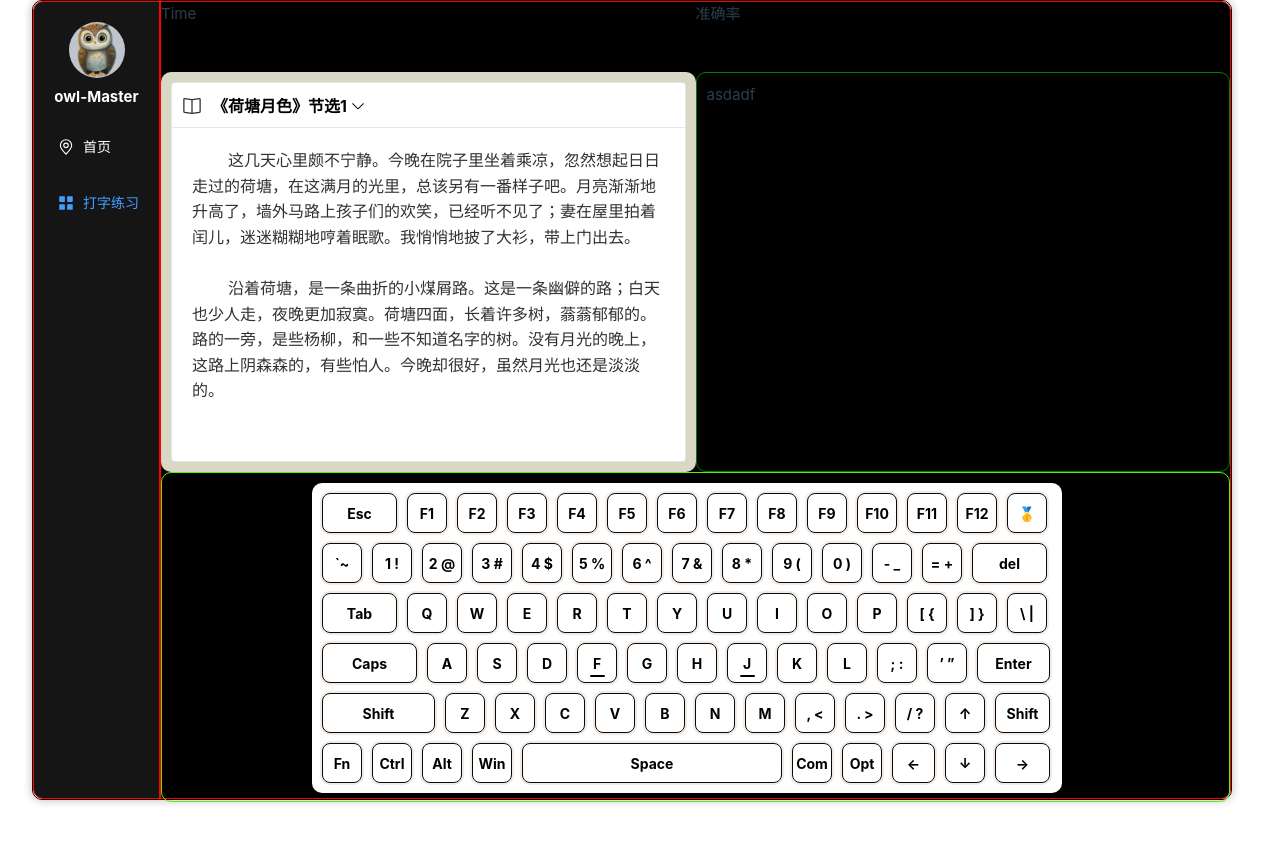
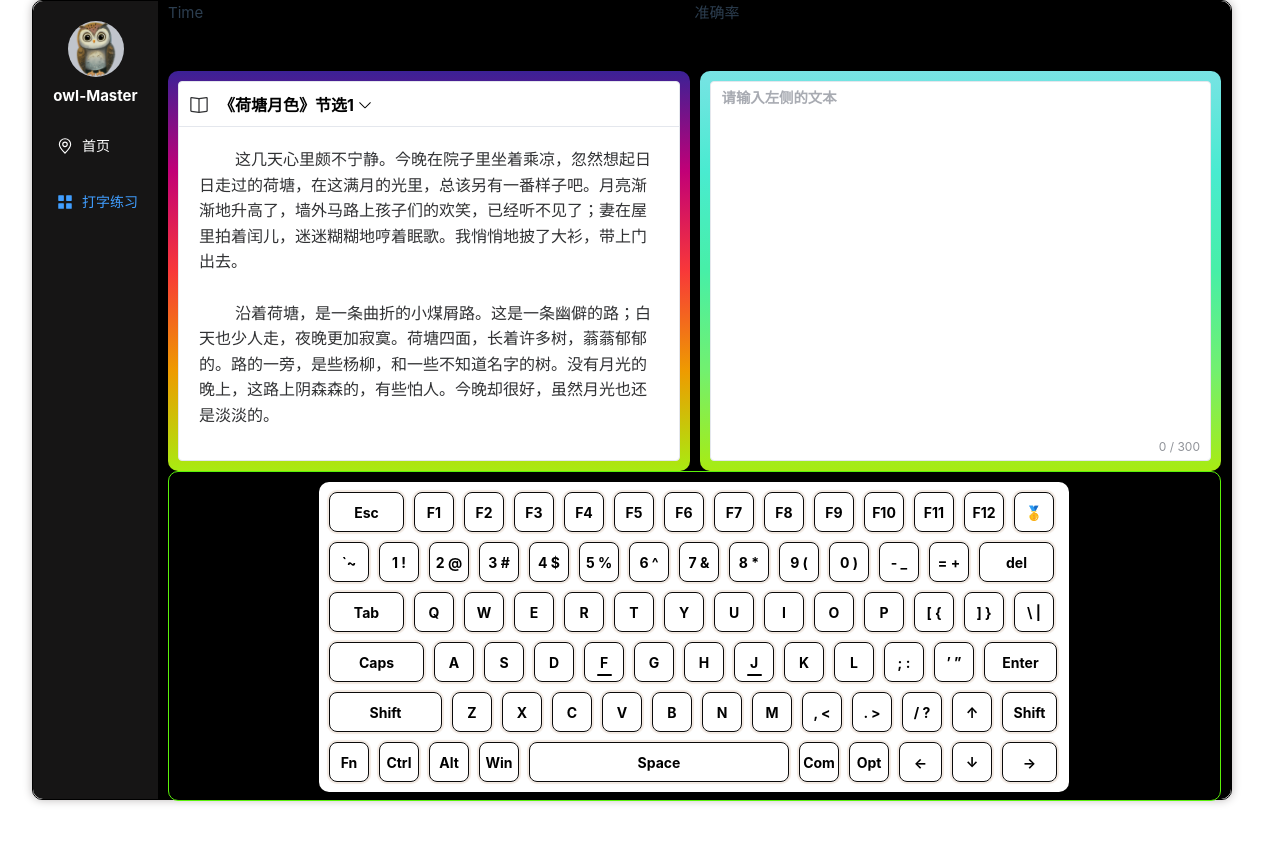
Before and after one commit to northcastle/Owl, a Vue app: page /typingPractice in a window 1280 px wide. Shown: the top 842 px of the page. Built offline with nearby package versions, Linux system fonts and the light colour scheme.

Commit message:
add right text area

```diff
--- a/src/views/HomeView.vue
+++ b/src/views/HomeView.vue
@@ -66,16 +66,18 @@ const menuList:Array<MenuObj> = reactive([
 
   .menu{
     flex: 1;
-    border: 1px solid red;
+    border: 0px solid red;
     text-align: center;
     background-color: rgb(22, 21, 21);
     border-radius: 10px 0px 0px 10px;
   }
   .content{
     flex:9;
-    border: 1px solid red;
+    border: 0px solid red;
     border-radius: 0px 10px 10px 0px;
     background-color: rgb(0, 0, 0);
+    padding-left: 10px;
+    padding-right: 10px;
   }
 
   .avatar-box{
--- a/src/views/typePractice/TypingPractice.vue
+++ b/src/views/typePractice/TypingPractice.vue
@@ -3,7 +3,7 @@
     打字练习的主页面
  -->
 <template>
-    <div class="key-board-view">
+    <div class="typing-practice-view">
         <el-row>
             <!-- 顶部的事件和准确率 -->
             <el-col :span="12"><div style="height: 70px;">Time</div> </el-col>
@@ -16,7 +16,13 @@
             </el-col>
             <!-- 右侧的输入内容 -->
             <el-col :span="12" >
-                <div class="text-box-right">asdadf</div>
+                <div class="text-box-right">
+                    <el-card class="el-card-my" shadow="hover">
+                        <el-input v-model="typingText" maxlength="300" placeholder="请输入左侧的文本"
+                         show-word-limit type="textarea" rows="17" resize="none" class="el-input-my"/>
+                    </el-card>
+
+                </div>
             </el-col>
             <!-- 下面的键盘 -->
             <el-col :span="24">
@@ -30,12 +36,16 @@
 
 <script setup lang="ts">
 
+import {ref} from 'vue'
+
 import TypingCasePanel from './TypingCasePanel.vue';
 
 import OwlKeyBoard from '../../components/owlkeyboard/OwlKeyBoard.vue'
 
 import {typingCaseList} from './TypingCaseData'
 
+// 输入的文本
+const typingText = ref('')
 
 </script>
 
@@ -43,7 +53,7 @@ import {typingCaseList} from './TypingCaseData'
 
 <style scoped>
 
-.key-board-view{
+.typing-practice-view{
     border: 0px solid red;
     /* height: 400px; */
     /* width: 1200px; */
@@ -51,19 +61,44 @@ import {typingCaseList} from './TypingCaseData'
 
 .text-box-left{
     border: 0px solid green;
-    background-color: rgb(216, 216, 197);
+    background-image: linear-gradient(to bottom, #3b2196, #c10077, #f83839, #ee9b00, #a8eb12);
     height: 400px;
     border-radius: 10px 10px 10px 10px;
     padding: 10px;
+    margin-right: 5px;
 }
 
 
 
 .text-box-right{
-    border: 1px solid green;
+    border: 0px solid green;
+    background-image: linear-gradient(to bottom, #78e3e4, #49ebd0, #47efa7, #72f06f, #a8eb12);
     height: 400px;
     border-radius: 10px 10px 10px 10px;
     padding: 10px;
+    margin-left: 5px;
+}
+
+.el-card-my{
+    width: 100%;
+    height: 100%;
+    padding: 0;
+}
+
+.el-card-my :deep(.el-card__body) {
+  border: 0px solid rgb(13, 181, 232);
+  font-weight: bold;
+  padding: 0px;
+
+}
+
+
+
+.el-input-my :deep(.el-textarea__inner){
+    box-shadow: 0 0 0 0;
+    font-size: 0.9rem;
+    color: rgb(0, 0, 0);
+    font-weight: bold;
 }
 
 .keyboard-area{
@@ -76,4 +111,3 @@ import {typingCaseList} from './TypingCaseData'
 }
 
 </style>
-./TypingCaseData
```
